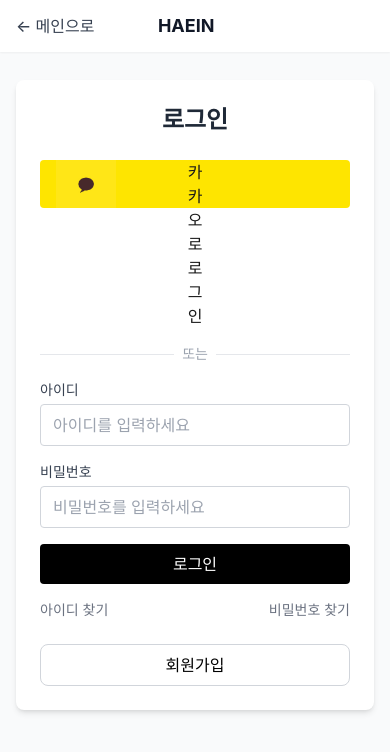
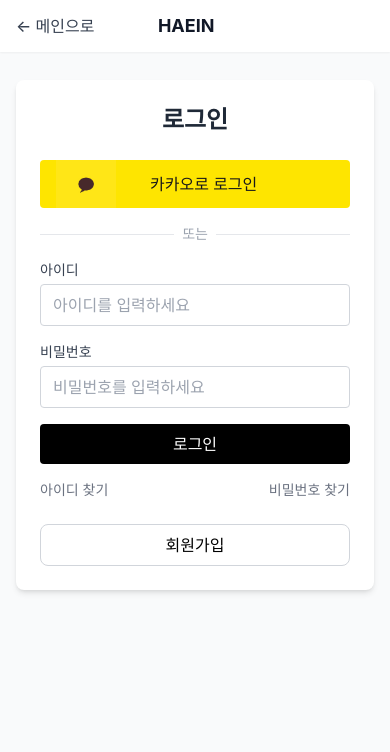
Before and after one commit to smeasylife/haein-client, a React (Create React App) app: page /login in a window 390 px wide. Shown: the top 752 px of the page. Built offline with nearby package versions, Linux system fonts and the light colour scheme.

Commit message:
fix: 로그인 페이지 반응형으로 수정

```diff
--- a/src/styles/kakao.css
+++ b/src/styles/kakao.css
@@ -1,16 +1,22 @@
 /* styles.css */
 .kakao-btn-bg {
   position: relative;
-  display: inline-block;
+  align-items: center;
+  display: inline-flex;
   background-color: #FEE500;
   color: #191919;
   border: none;
+  width: 100%;
+  max-width: 360px;
   border-radius: 4px;
   height: 48px;
-  padding: 0px 145px; /* 로고만큼 왼쪽 패딩 추가 */
+  padding: 0px 110px; /* 로고만큼 왼쪽 패딩 추가 */
   font-size: 16px;
   font-weight: 500;
   cursor: pointer;
+  white-space: nowrap;
+  overflow: hidden;
+  box-sizing: border-box;
 
   /* 여기서 로고를 배경으로 깔아요 */
   background-image: url('../assets/kakao.jpg');
```
